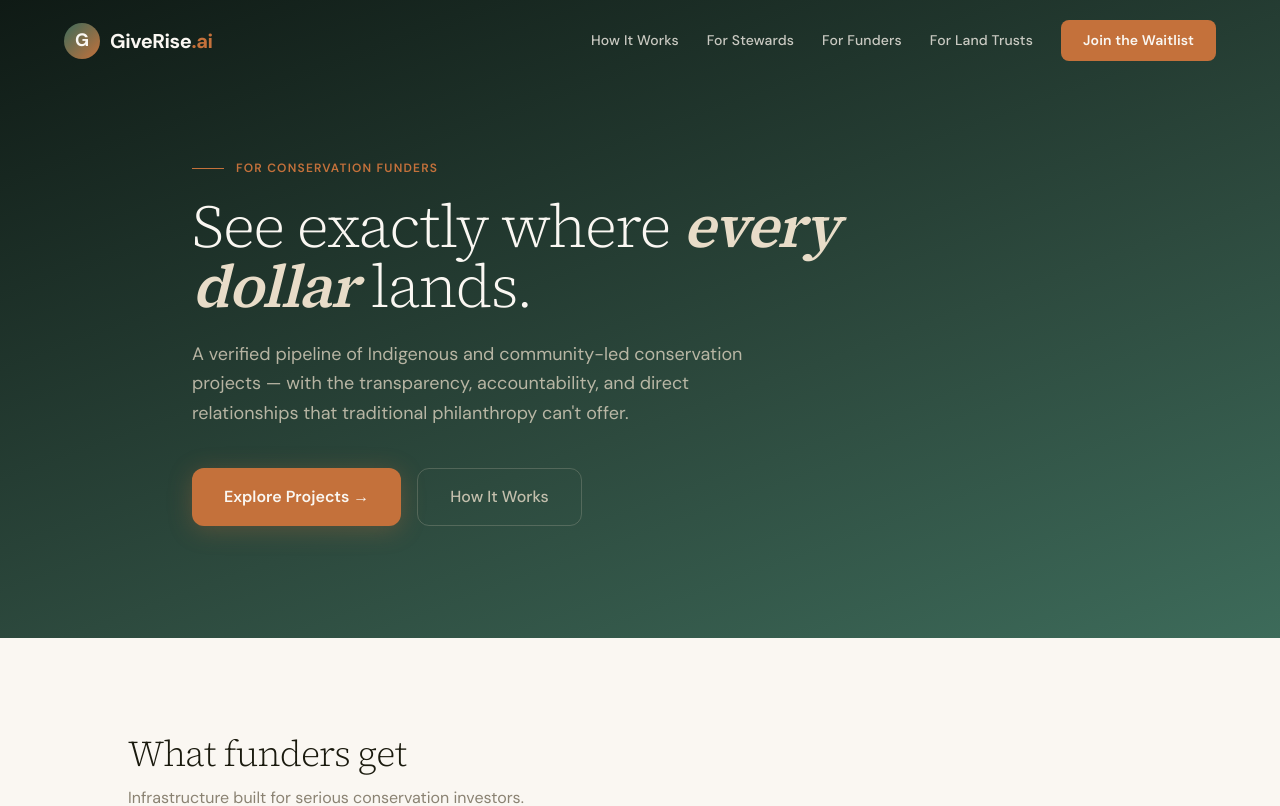
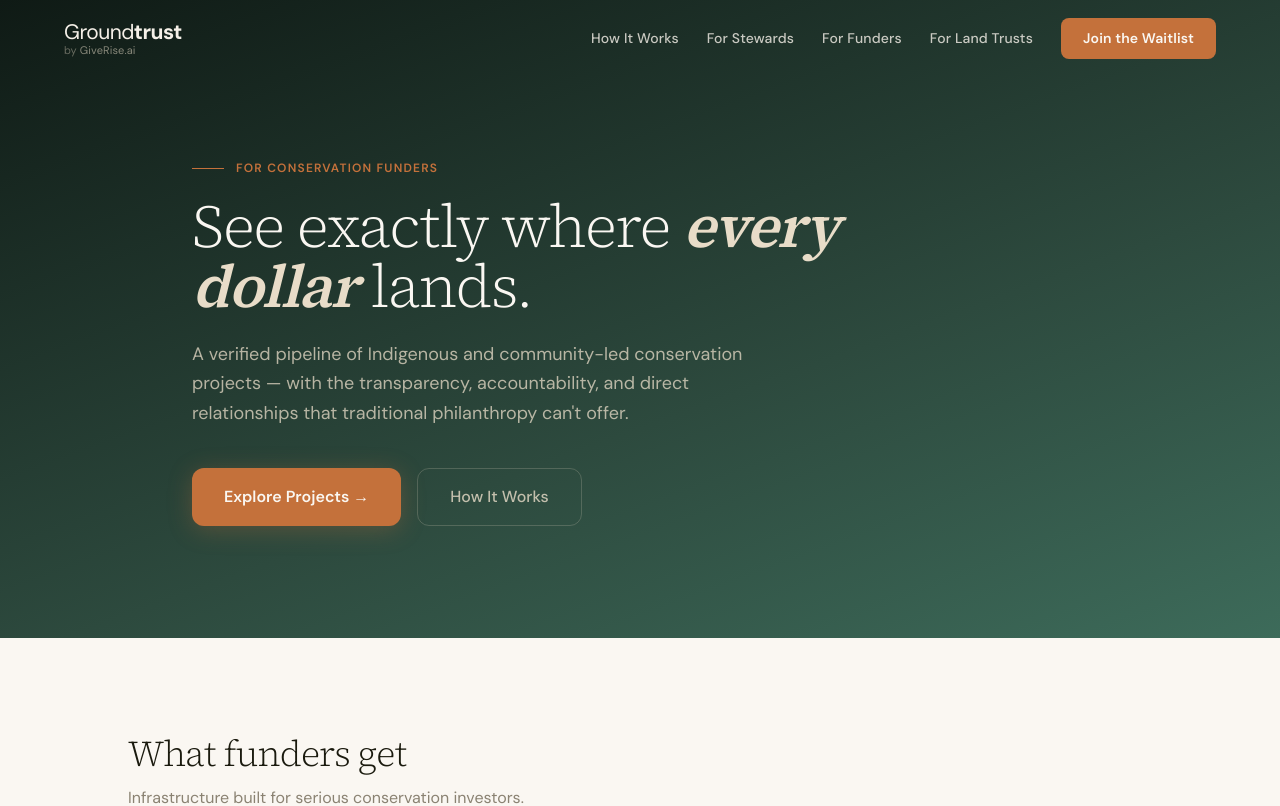
Before and after one commit to gregjenx/giverise-platform, a Next.js app: page /groundtrust/for-funders in a window 1280 px wide. Shown: the top 806 px of the page. Built offline with nearby package versions, Linux system fonts and the light colour scheme.

Commit message:
Rebrand Groundtrust nav with wordmark, by GiveRise.ai attribution, and section-distinct styling

```diff
--- a/app/groundtrust/about/page.tsx
+++ b/app/groundtrust/about/page.tsx
@@ -1,7 +1,7 @@
 import type { Metadata } from "next";
 
 export const metadata: Metadata = {
-  title: "About | GiveRise.ai",
+  title: "About",
   description:
     "GiveRise is building conservation's missing coordination layer — connecting Indigenous land stewardship with the funders and land trusts who can amplify their work.",
 };
--- a/app/groundtrust/for-funders/page.tsx
+++ b/app/groundtrust/for-funders/page.tsx
@@ -2,7 +2,7 @@ import type { Metadata } from "next";
 import Link from "next/link";
 
 export const metadata: Metadata = {
-  title: "For Funders | GiveRise.ai",
+  title: "For Funders",
   description:
     "Access a verified pipeline of Indigenous and community-led conservation projects with radical transparency and real-time impact tracking.",
 };
--- a/app/groundtrust/for-land-trusts/page.tsx
+++ b/app/groundtrust/for-land-trusts/page.tsx
@@ -2,7 +2,7 @@ import type { Metadata } from "next";
 import Link from "next/link";
 
 export const metadata: Metadata = {
-  title: "For Land Trusts | GiveRise.ai",
+  title: "For Land Trusts",
   description:
     "Partner with GiveRise to extend your conservation mission through Indigenous land stewardship — at scale, without scale-equivalent overhead.",
 };
--- a/app/groundtrust/for-stewards/page.tsx
+++ b/app/groundtrust/for-stewards/page.tsx
@@ -2,7 +2,7 @@ import type { Metadata } from "next";
 import Link from "next/link";
 
 export const metadata: Metadata = {
-  title: "For Land Stewards | GiveRise.ai",
+  title: "For Land Stewards",
   description:
     "List your Indigenous or community-led land stewardship project and connect with aligned conservation funders — on your terms.",
 };
--- a/app/groundtrust/how-it-works/page.tsx
+++ b/app/groundtrust/how-it-works/page.tsx
@@ -2,7 +2,7 @@ import type { Metadata } from "next";
 import Link from "next/link";
 
 export const metadata: Metadata = {
-  title: "How It Works | GiveRise.ai",
+  title: "How It Works",
   description:
     "A transparent, trust-centered process from first connection to lasting conservation outcomes.",
 };
--- a/app/groundtrust/layout.tsx
+++ b/app/groundtrust/layout.tsx
@@ -1,5 +1,13 @@
+import type { Metadata } from "next";
 import Nav from "@/components/Nav";
 import Footer from "@/components/Footer";
+
+export const metadata: Metadata = {
+  title: {
+    default: "Groundtrust — by GiveRise.ai",
+    template: "%s — Groundtrust",
+  },
+};
 
 export default function GroundtrustLayout({
   children,
--- a/components/Nav.tsx
+++ b/components/Nav.tsx
@@ -31,12 +31,12 @@ export default function Nav() {
         left: 0,
         right: 0,
         zIndex: 100,
-        padding: scrolled ? "12px 0" : "20px 0",
-        background: scrolled ? "rgba(15, 26, 21, 0.95)" : "transparent",
-        backdropFilter: scrolled ? "blur(20px)" : "none",
-        WebkitBackdropFilter: scrolled ? "blur(20px)" : "none",
+        padding: scrolled ? "10px 0" : "18px 0",
+        background: scrolled ? "rgba(250,247,242,0.96)" : "transparent",
+        backdropFilter: scrolled ? "blur(24px)" : "none",
+        WebkitBackdropFilter: scrolled ? "blur(24px)" : "none",
         transition: "all 0.4s ease",
-        borderBottom: scrolled ? `1px solid rgba(196, 113, 59, 0.15)` : "none",
+        borderBottom: scrolled ? "1px solid rgba(45,74,62,0.1)" : "none",
       }}
     >
       <div
@@ -49,39 +49,66 @@ export default function Nav() {
           alignItems: "center",
         }}
       >
-        {/* Logo */}
+        {/* Wordmark */}
         <Link
-          href="/"
-          style={{ display: "flex", alignItems: "center", gap: 10, textDecoration: "none" }}
+          href="/groundtrust"
+          style={{ textDecoration: "none", display: "flex", flexDirection: "column", gap: 2 }}
         >
+          <div style={{ lineHeight: 1 }}>
+            <span
+              style={{
+                fontFamily: "var(--font-dm-sans), system-ui, sans-serif",
+                fontWeight: 400,
+                fontSize: 21,
+                color: scrolled ? "#2d4a3e" : COLORS.cream,
+                letterSpacing: "-0.025em",
+                transition: "color 0.4s ease",
+              }}
+            >
+              Ground
+            </span>
+            <span
+              style={{
+                fontFamily: "var(--font-dm-sans), system-ui, sans-serif",
+                fontWeight: 700,
+                fontSize: 21,
+                color: scrolled ? "#2d4a3e" : COLORS.cream,
+                letterSpacing: "-0.025em",
+                transition: "color 0.4s ease",
+              }}
+            >
+              trust
+            </span>
+          </div>
           <div
             style={{
-              width: 36,
-              height: 36,
-              borderRadius: "50%",
-              background: `linear-gradient(135deg, ${COLORS.canopy}, ${COLORS.clay})`,
-              display: "flex",
-              alignItems: "center",
-              justifyContent: "center",
-              fontSize: 18,
-              fontWeight: 700,
-              color: COLORS.bone,
               fontFamily: "var(--font-dm-sans), system-ui, sans-serif",
+              fontSize: 11,
+              color: scrolled ? "#9a948a" : "rgba(232,220,200,0.4)",
+              letterSpacing: "0.01em",
+              transition: "color 0.4s ease",
+              lineHeight: 1,
             }}
           >
-            G
+            by{" "}
+            <a
+              href="/"
+              onClick={(e) => e.stopPropagation()}
+              style={{
+                color: scrolled ? COLORS.clay : "rgba(232,220,200,0.55)",
+                textDecoration: "none",
+                transition: "color 0.3s",
+              }}
+              onMouseEnter={(e) => (e.currentTarget.style.color = COLORS.amber)}
+              onMouseLeave={(e) =>
+                (e.currentTarget.style.color = scrolled
+                  ? COLORS.clay
+                  : "rgba(232,220,200,0.55)")
+              }
+            >
+              GiveRise.ai
+            </a>
           </div>
-          <span
-            style={{
-              fontFamily: "var(--font-dm-sans), system-ui, sans-serif",
-              fontWeight: 700,
-              fontSize: 20,
-              color: scrolled ? COLORS.cream : COLORS.bone,
-              letterSpacing: "-0.02em",
-            }}
-          >
-            GiveRise<span style={{ color: COLORS.clay }}>.ai</span>
-          </span>
         </Link>
 
         {/* Desktop nav */}
@@ -97,7 +124,7 @@ export default function Nav() {
                 fontFamily: "var(--font-dm-sans), system-ui, sans-serif",
                 fontSize: 14,
                 fontWeight: 500,
-                color: scrolled ? COLORS.sand : "rgba(245,240,232,0.8)",
+                color: scrolled ? "#3d6b5a" : "rgba(245,240,232,0.8)",
                 textDecoration: "none",
                 letterSpacing: "0.01em",
                 transition: "color 0.3s",
@@ -105,7 +132,7 @@ export default function Nav() {
               onMouseEnter={(e) => (e.currentTarget.style.color = COLORS.clay)}
               onMouseLeave={(e) =>
                 (e.currentTarget.style.color = scrolled
-                  ? COLORS.sand
+                  ? "#3d6b5a"
                   : "rgba(245,240,232,0.8)")
               }
             >
@@ -147,8 +174,9 @@ export default function Nav() {
             background: "transparent",
             border: "none",
             cursor: "pointer",
-            color: COLORS.cream,
+            color: scrolled ? "#2d4a3e" : COLORS.cream,
             padding: 8,
+            transition: "color 0.4s",
           }}
           aria-label="Toggle mobile menu"
         >
@@ -168,8 +196,8 @@ export default function Nav() {
       {mobileOpen && (
         <div
           style={{
-            background: COLORS.deep,
-            borderTop: `1px solid rgba(196,113,59,0.15)`,
+            background: scrolled ? "rgba(250,247,242,0.98)" : COLORS.deep,
+            borderTop: `1px solid ${scrolled ? "rgba(45,74,62,0.1)" : "rgba(196,113,59,0.15)"}`,
             padding: "20px 24px 28px",
           }}
         >
@@ -183,10 +211,10 @@ export default function Nav() {
                 fontFamily: "var(--font-dm-sans), system-ui, sans-serif",
                 fontSize: 16,
                 fontWeight: 500,
-                color: COLORS.cream,
+                color: scrolled ? "#2d4a3e" : COLORS.cream,
                 textDecoration: "none",
                 padding: "14px 0",
-                borderBottom: `1px solid rgba(245,240,232,0.06)`,
+                borderBottom: `1px solid ${scrolled ? "rgba(45,74,62,0.08)" : "rgba(245,240,232,0.06)"}`,
               }}
             >
               {link.label}
```
